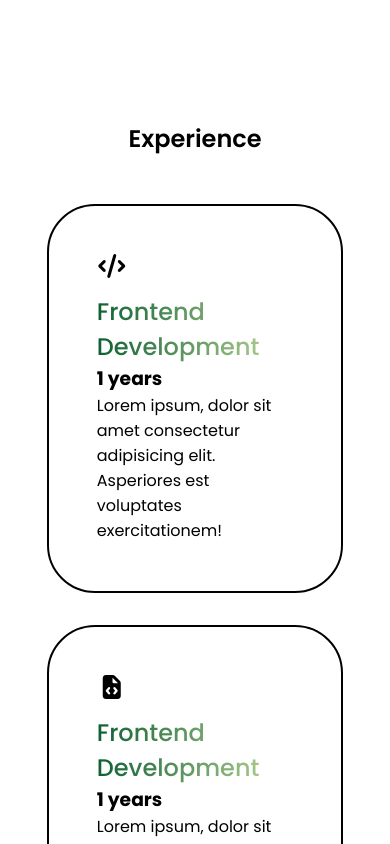
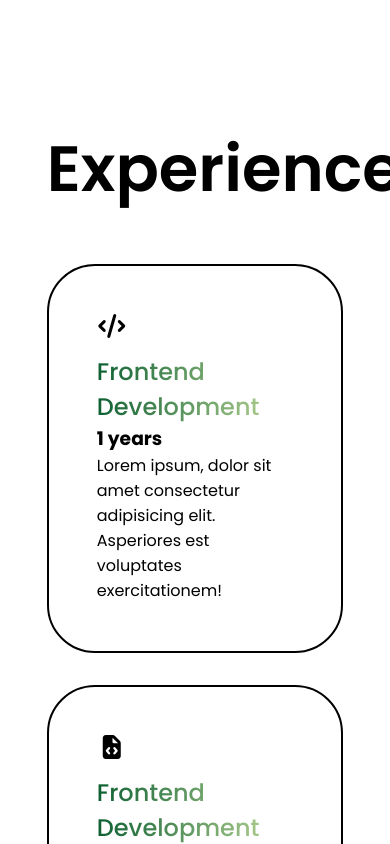
Before and after one commit to EJV22/Portfolio, a React (Vite) app: page / in a window 390 px wide. Shown: the part 1000-1844 px from the top of the page. Built offline with nearby package versions, Linux system fonts and the light colour scheme.

Commit message:
tweaked responsiveness for mobile devices

```diff
--- a/src/index.css
+++ b/src/index.css
@@ -209,7 +209,7 @@ section{
 
 .section-title{
   text-align: center;
-  font-size: (3.5rem, 4rem, 20vh);
+  font-size: clamp(3.5rem, 4rem, 20vh);
   font-weight: 600;
   margin-bottom: 3rem;
 }
@@ -366,11 +366,6 @@ footer ul li a{
   font-weight: 600;
 }
 
-.copyright{
-  font-size: 300;
-  margin-top: 2rem;
-}
-
 
 @media(max-width: 1280px){
   header{
```
